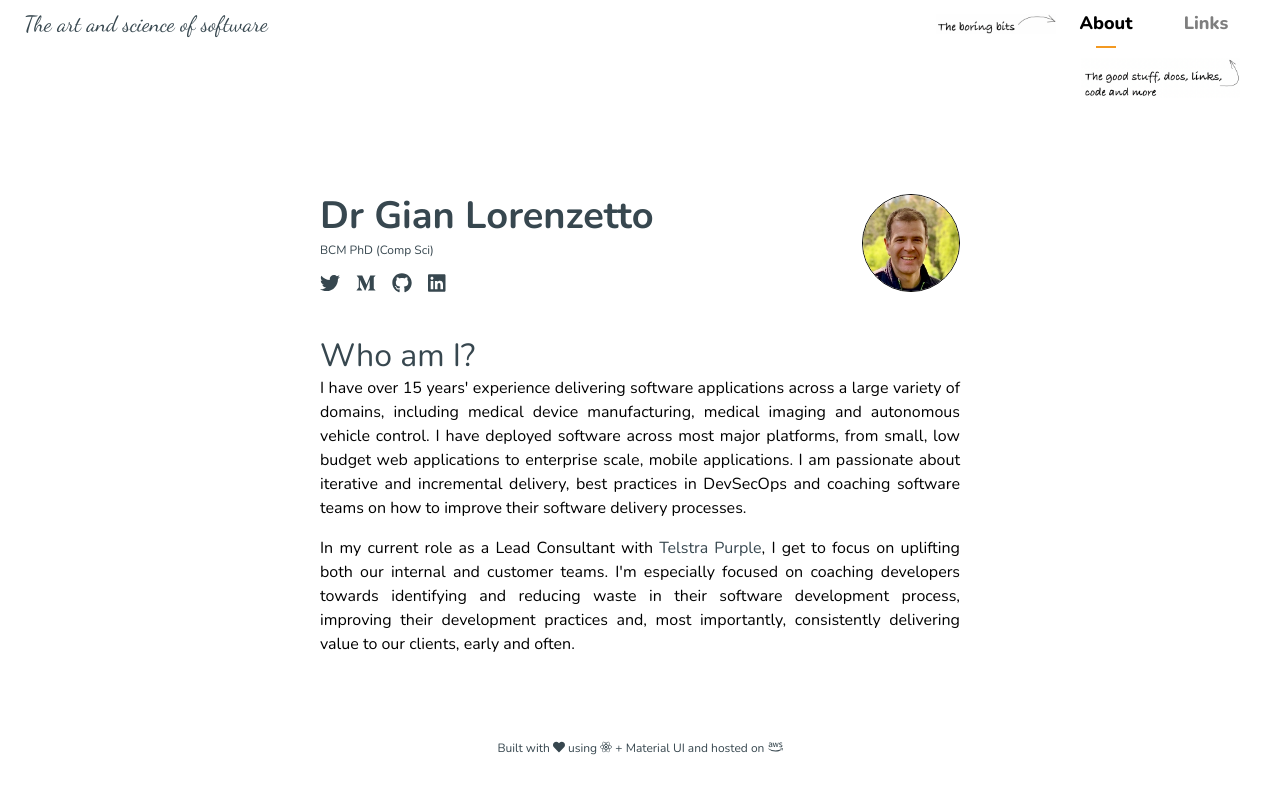
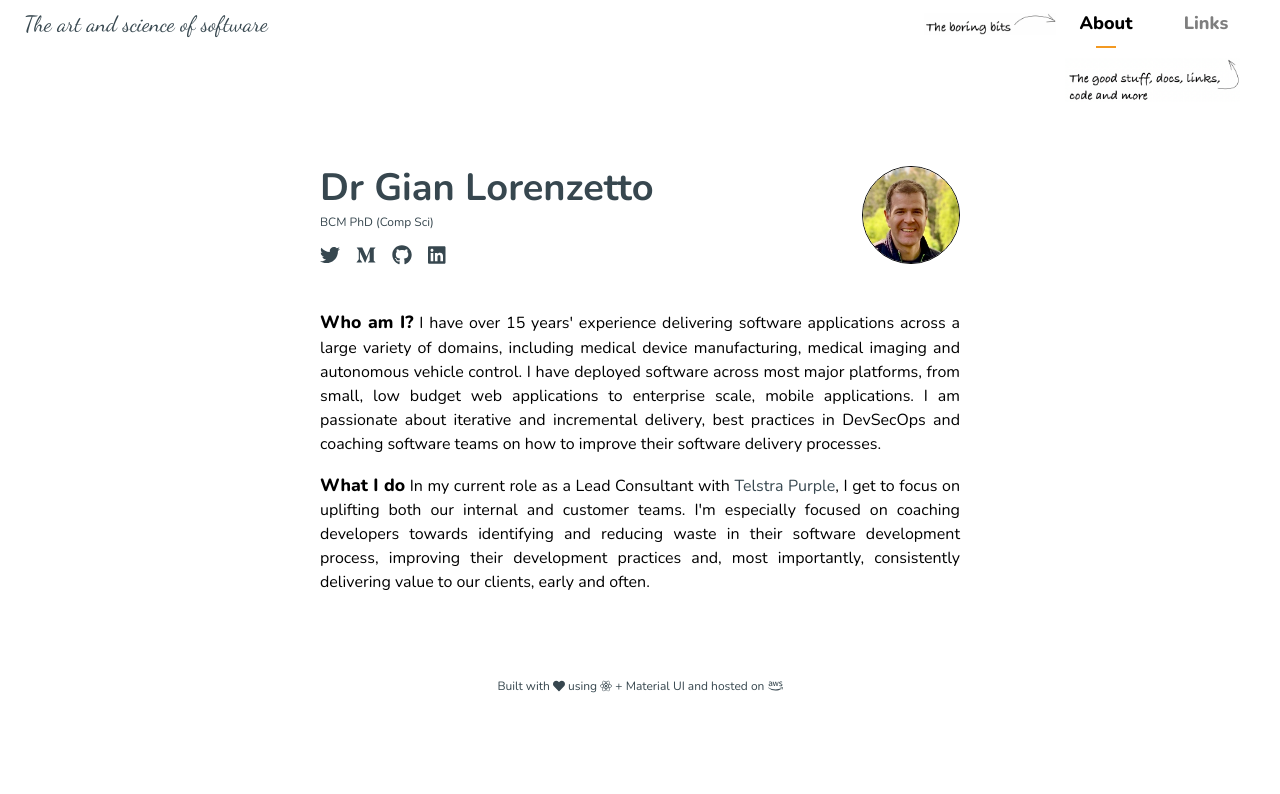
Before and after one commit to GianLorenzetto/zendibbler-react, a React (Create React App) app: page / in a window 1280 px wide. Shown: the top 794 px of the page. Built offline with nearby package versions, Linux system fonts and the light colour scheme.

Commit message:
Bump annotation size, tweak the para titles

```diff
--- a/src/components/NavBar.tsx
+++ b/src/components/NavBar.tsx
@@ -116,7 +116,7 @@ const NavBar = () => {
                 The art and science of software
               </Typography>
 
-              <img src="boringbits.png" height="20"></img>
+              <img src="boringbits.png" height="22"></img>
               <StyledTabs value={value} onChange={handleChange}>
                 <ResponsiveTab label="About" {...a11yProps(0)} />
                 <ResponsiveTab label="Links" {...a11yProps(1)} disabled />
@@ -125,7 +125,7 @@ const NavBar = () => {
           </AppBar>
         </Grid>
         <Grid item container justify="flex-end">
-          <img className={classes.goodstuff} src="goodstuff.png" height="40" />
+          <img className={classes.goodstuff} src="goodstuff.png" height="44" />
         </Grid>
       </Grid>
     </div>
--- a/src/pages/About.tsx
+++ b/src/pages/About.tsx
@@ -10,6 +10,12 @@ import {
   Link,
 } from "@material-ui/core";
 import SocialBar from "../components/SocialBar";
+import styled from "styled-components";
+
+const BoldText = styled.span`
+  font-weight: 800;
+  font-size: 1.1rem;
+`;
 
 const useStyles = makeStyles((theme: Theme) =>
   createStyles({
@@ -38,7 +44,7 @@ function About() {
 
   return (
     <div className={classes.root}>
-      <Box paddingTop="6rem" />
+      <Box paddingTop="4rem" />
       <Grid container justify="center">
         <Grid item xs={9} md={6}>
           <Grid container justify="space-between">
@@ -79,21 +85,20 @@ function About() {
         alignContent="stretch"
       >
         <Grid item xs={9} md={6}>
-          <Typography variant="h2" color="primary">
-            Who am I?
+          <Typography variant="body1" paragraph className={classes.para}>
+            <BoldText>Who am I?</BoldText> I have over 15 years' experience
+            delivering software applications across a large variety of domains,
+            including medical device manufacturing, medical imaging and
+            autonomous vehicle control. I have deployed software across most
+            major platforms, from small, low budget web applications to
+            enterprise scale, mobile applications. I am passionate about
+            iterative and incremental delivery, best practices in DevSecOps and
+            coaching software teams on how to improve their software delivery
+            processes.
           </Typography>
           <Typography variant="body1" paragraph className={classes.para}>
-            I have over 15 years' experience delivering software applications
-            across a large variety of domains, including medical device
-            manufacturing, medical imaging and autonomous vehicle control. I
-            have deployed software across most major platforms, from small, low
-            budget web applications to enterprise scale, mobile applications. I
-            am passionate about iterative and incremental delivery, best
-            practices in DevSecOps and coaching software teams on how to improve
-            their software delivery processes.
-          </Typography>
-          <Typography variant="body1" paragraph className={classes.para}>
-            In my current role as a Lead Consultant with{" "}
+            <BoldText>What I do</BoldText> In my current role as a Lead
+            Consultant with{" "}
             <Link
               target="_blank"
               rel="noopener"
```
